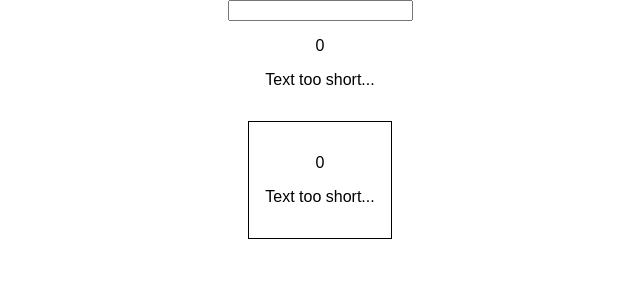
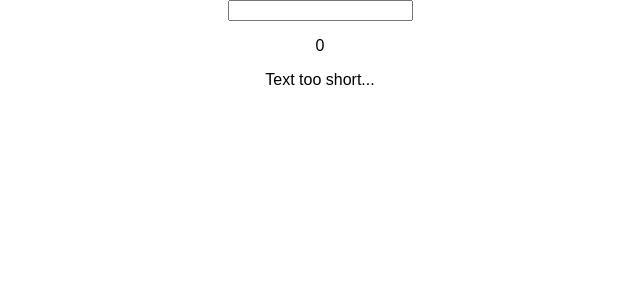
Before and after one commit to luislard/udemy-react-assigment2, a React (Create React App) app: page / in a window 1280 px wide. Shown: the top 300 px of the page, without its empty margins (320-960 px from the left). Built offline with nearby package versions, Linux system fonts and the light colour scheme.

Commit message:
task 5 completed

```diff
--- a/src/App.js
+++ b/src/App.js
@@ -7,20 +7,40 @@ import CharComponent from './CharComponent/CharComponent';
 class App extends Component {
 
   state = {
-    count: 0
+    count: 0,
+    text: ''
   }
 
   inputChangedHandler = (event) => {
-    const textCount = event.target.value.length;
-    this.setState({ count: textCount });
+    const newText = event.target.value;
+    const textCount = newText.length;
+    this.setState({ count: textCount, text: newText });
   }
 
   render() {
+
+    // prefered way to toggle persons
+    let chars = null;
+
+    if (this.state.text.length > 0) {
+      let textArray = [];
+      for (let index = 0; index < this.state.text.length; index++) {
+        textArray[index] = this.state.text.charAt(index);
+      }
+      chars = (
+        <div>
+          {textArray.map((char, index) => {
+            return <CharComponent key={index} char={char} />
+          })}
+        </div>
+      );
+    }
+
     return (
       <div className="App">
         <input type="text" onChange={this.inputChangedHandler}/>
         <ValidationComponent length={this.state.count} />
-        <CharComponent length={this.state.count} />
+        {chars}
       </div>
     );
   }
--- a/src/CharComponent/CharComponent.js
+++ b/src/CharComponent/CharComponent.js
@@ -4,8 +4,7 @@ import './CharComponent.css';
 const charComponent = (props) => {
     return (
       <div className="CharComponent">
-        <p>{props.length}</p>
-        <p>{props.length > 5 ? 'Text too long...' : 'Text too short...'}</p>
+        <p>{props.char}</p>
       </div>
     )
   };
```
